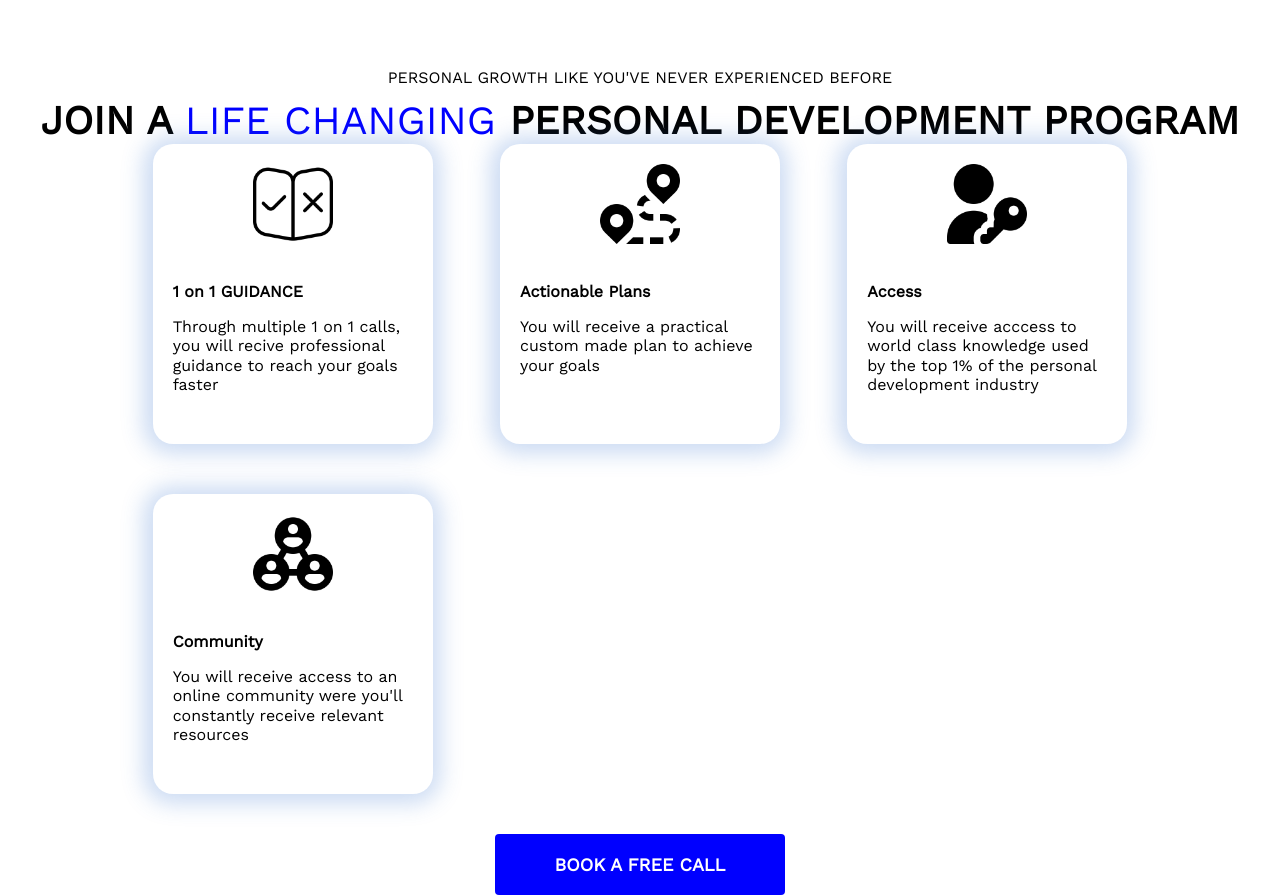
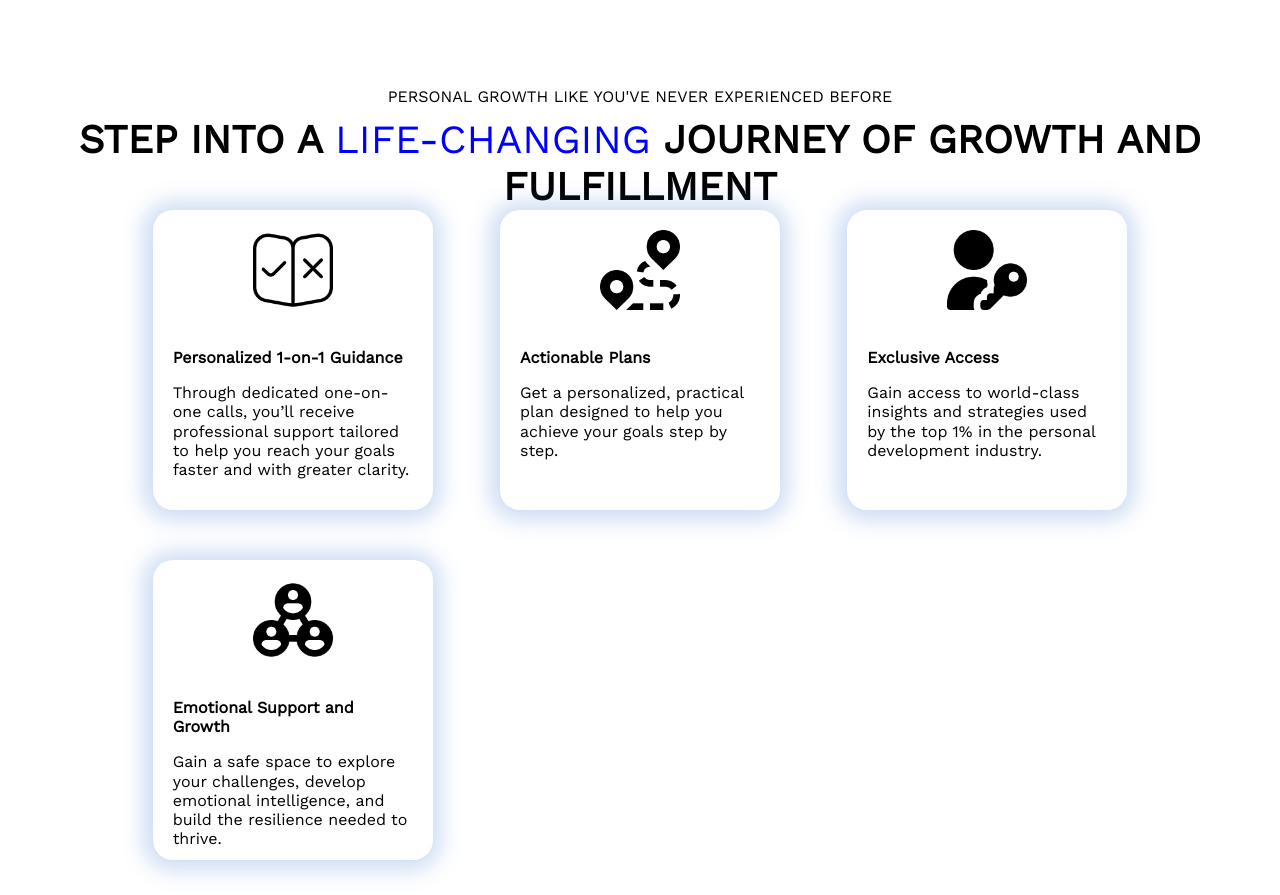
Before and after one commit to goldstein18/yisroel, a plain HTML site: page index.html in a window 1280 px wide. Shown: the part 455-1350 px from the top of the page. Drawn offline with nearby package versions, Linux system fonts and the light colour scheme.

Commit message:
Update index.html

```diff
--- a/index.html
+++ b/index.html
@@ -26,7 +26,7 @@
         </div>
      <div class="header-btns">
             <a href="https://calendly.com/yisroelbald/30min" target="_blank"><button class="btn-log-in">BOOK A FREE CALL</button></a>
-          <a href="" target="_blank"> <button class="btn-sign-up">Crear cuenta</button></a>
+          <!--<a href="" target="_blank"> <button class="btn-sign-up">Crear cuenta</button></a> -->
         </div>
     </div>
     </header>-->
@@ -64,28 +64,28 @@
         <div class="courses_outer">
             <div class="course-highlight">PERSONAL GROWTH LIKE YOU'VE NEVER EXPERIENCED BEFORE
             </div>
-            <h1>JOIN A <span>LIFE CHANGING </span>PERSONAL DEVELOPMENT PROGRAM
+            <h1>STEP INTO A <span>LIFE-CHANGING</span> JOURNEY OF GROWTH AND FULFILLMENT
           </h1>
             <div class="courses-grid">
                 <div class="course-grid-div">
                     <div class="course-img"> <img src="icons/guidance.png" alt=""></div>
-                    <h4 style="font-weight: bold;">1 on 1 GUIDANCE</h4>
-                    <p>Through multiple 1 on 1 calls, you will recive professional guidance to reach your goals faster</p>
+                    <h4 style="font-weight: bold;">Personalized 1-on-1 Guidance</h4>
+                    <p>Through dedicated one-on-one calls, you’ll receive professional support tailored to help you reach your goals faster and with greater clarity.</p>
                 </div>
                 <div class="course-grid-div">
                     <div class="course-img"> <img src="icons/map.png" alt=""></div>
                     <h4 style="font-weight: bold;">Actionable Plans</h4>
-                    <p>You will receive a practical custom made plan to achieve your goals</p>
+                    <p>Get a personalized, practical plan designed to help you achieve your goals step by step.</p>
                 </div>
                 <div class="course-grid-div">
                     <div class="course-img"> <img src="icons/access.png" alt=""></div>
-                    <h4 style="font-weight: bold;">Access</h4>
-                    <p>You will receive acccess to world class knowledge used by the top 1% of the personal development industry</p>
+                    <h4 style="font-weight: bold;">Exclusive Access</h4>
+                    <p>Gain access to world-class insights and strategies used by the top 1% in the personal development industry.</p>
                 </div>
                 <div class="course-grid-div">
                     <div class="course-img"><img src="icons/community.png" alt=""></div>
-                    <h4 style="font-weight: bold;">Community</h4>
-                    <p>You will receive access to an online community were you'll constantly receive relevant resources
+                    <h4 style="font-weight: bold;">Emotional Support and Growth</h4>
+                    <p>Gain a safe space to explore your challenges, develop emotional intelligence, and build the resilience needed to thrive.
                     </p>
                 </div>
 
```
